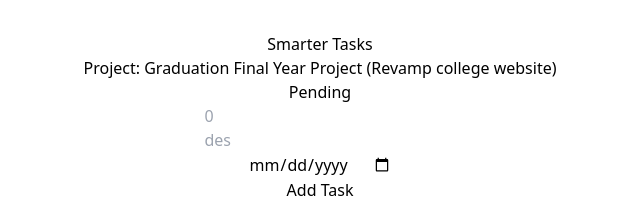
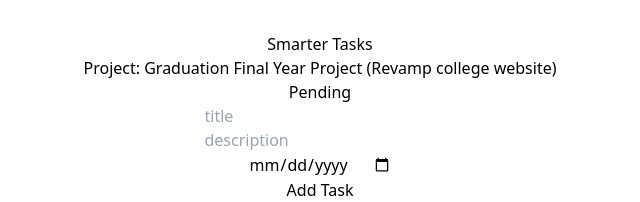
Before and after one commit to irshad2k2/wd301, a React (Vite) app in the folder smarter-tasks/: page / in a window 1280 px wide. Shown: the top 202 px of the page, without its empty margins (320-960 px from the left). Built offline with nearby package versions, Linux system fonts and the light colour scheme.

Commit message:
Update TaskForm.tsx

```diff
--- a/smarter-tasks/src/TaskForm.tsx
+++ b/smarter-tasks/src/TaskForm.tsx
@@ -15,9 +15,9 @@
     constructor(props: TaskFormProps) {
         super(props);
         this.state = {
-            title: '0',
-            description: 'des',
-            dueDate: "1997-01-01",
+            title: 'title',
+            description: 'description',
+            dueDate: "1947-08-15",
         }
     }
     render() {
```
